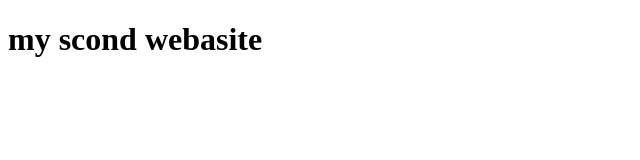
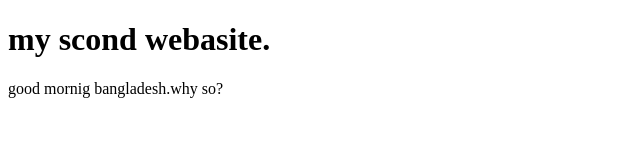
Before and after one commit to thesabbirahmed/my-second-website, a plain HTML site: page index.html in a window 1280 px wide. Shown: the whole page, without its empty margins (0-640 px from the left). Drawn offline with Linux system fonts and the light colour scheme.

Commit message:
Update index.html

```diff
--- a/index.html
+++ b/index.html
@@ -7,6 +7,7 @@
     <title>Document</title>
 </head>
 <body>
-    <h1>my scond webasite</h1>
+    <h1>my scond webasite.</h1>
+    <p> good mornig bangladesh.why so?</p>
 </body>
 </html>
```
